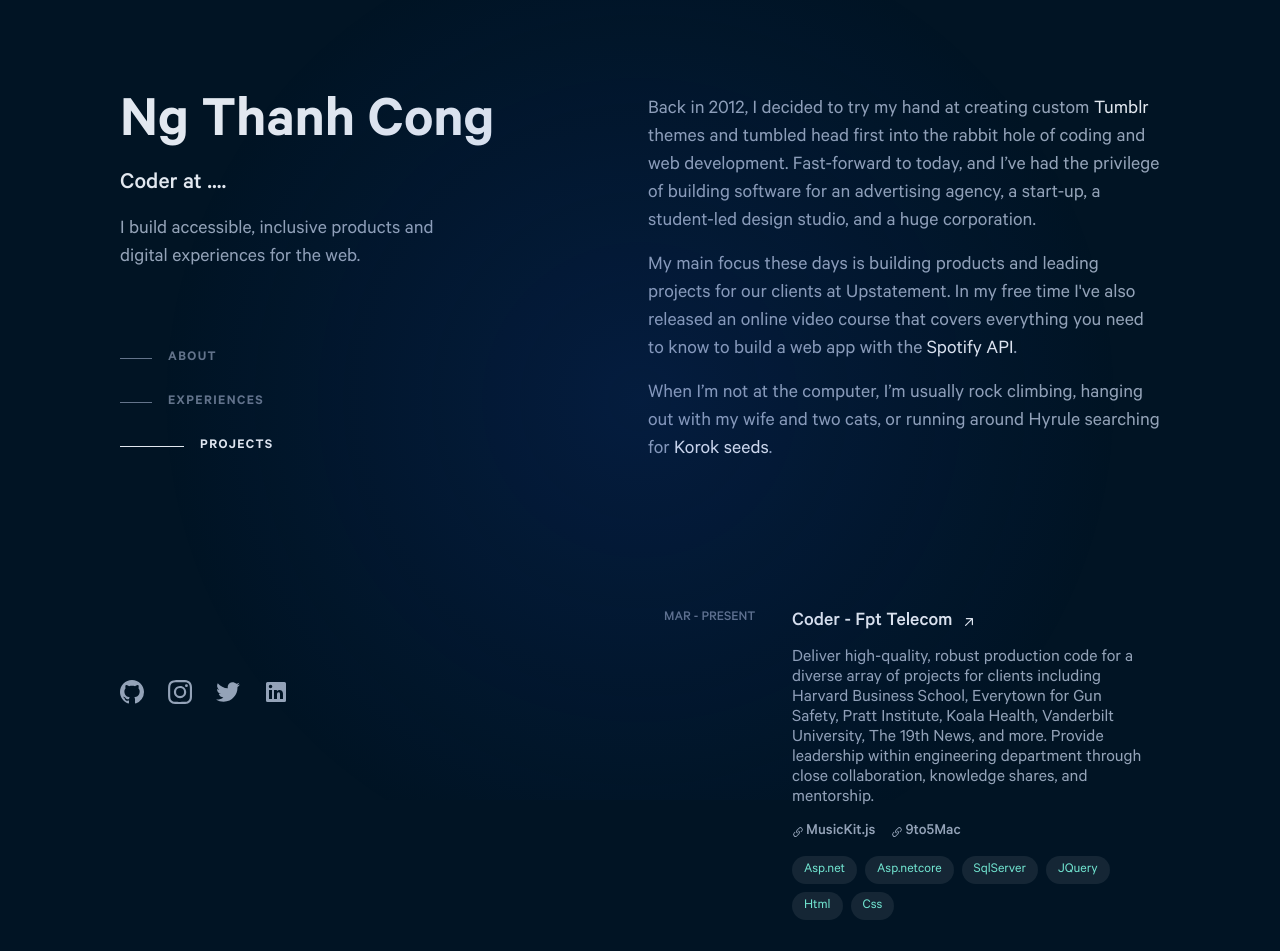
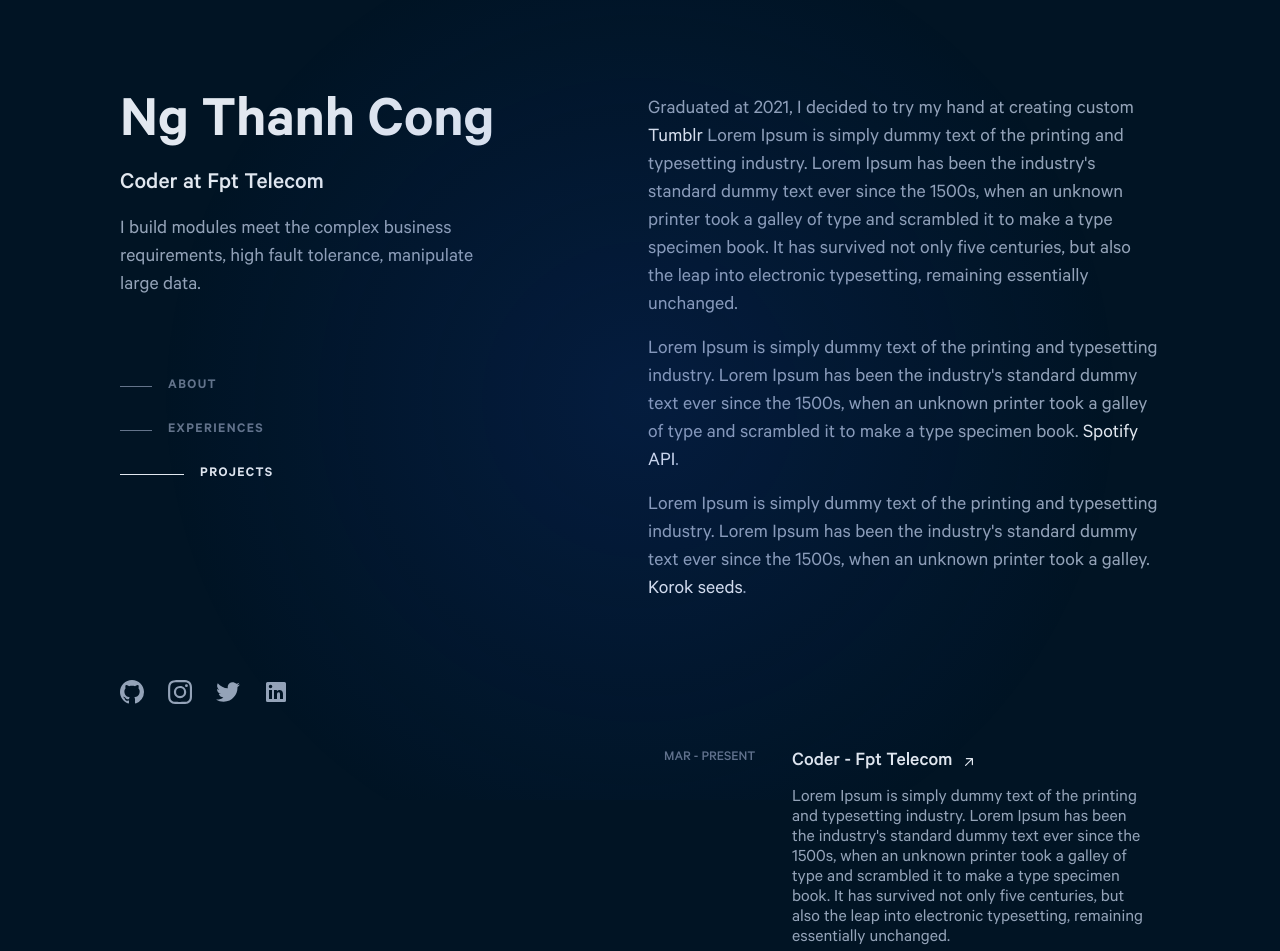
Before and after one commit to nxgthanhcong/tailwindcss-portfolio, a website: page public/index.html in a window 1280 px wide. Shown: the top 951 px of the page. Drawn offline with Linux system fonts and the light colour scheme.

Commit message:
update page description

```diff
--- a/public/index.html
+++ b/public/index.html
@@ -19,11 +19,10 @@
           <div>
             <h1 class="text-6xl font-bold text-slate-200">Ng Thanh Cong</h1>
             <h2 class="mt-3 text-2xl font-medium text-slate-200">
-              Coder at ....
+              Coder at Fpt Telecom
             </h2>
             <p class="mt-4 max-w-[70%] text-xl text-slate-400">
-              I build accessible, inclusive products and digital experiences for
-              the web.
+              I build modules meet the complex business requirements, high fault tolerance, manipulate large data.
             </p>
             <ul class="mt-16 hidden lg:block" id="navigation-menu"></ul>
           </div>
@@ -31,7 +30,7 @@
           <!-- ============================ SOCIAL ICONS ============================ -->
           <ul class="mt-10 flex gap-x-6">
             <li>
-              <a href="" class="text-slate-400 hover:text-slate-200">
+              <a href="https://github.com/nxgthanhcong" class="text-slate-400 hover:text-slate-200">
                 <svg
                   xmlns="http://www.w3.org/2000/svg"
                   viewBox="0 0 16 16"
@@ -99,24 +98,16 @@
           <div id="about" data-item="about" class="v2-section about">
             <h1 class="section__title">ABOUT</h1>
             <p class="mb-4 text-xl text-slate-400">
-              Back in 2012, I decided to try my hand at creating custom
+              Graduated at 2021, I decided to try my hand at creating custom
               <span class="text-slate-200">Tumblr</span>
-              themes and tumbled head first into the rabbit hole of coding and
-              web development. Fast-forward to today, and I’ve had the privilege
-              of building software for an advertising agency, a start-up, a
-              student-led design studio, and a huge corporation.
+              Lorem Ipsum is simply dummy text of the printing and typesetting industry. Lorem Ipsum has been the industry's standard dummy text ever since the 1500s, when an unknown printer took a galley of type and scrambled it to make a type specimen book. It has survived not only five centuries, but also the leap into electronic typesetting, remaining essentially unchanged.
             </p>
             <p class="mb-4 text-xl text-slate-400">
-              My main focus these days is building products and leading projects
-              for our clients at Upstatement. In my free time I've also released
-              an online video course that covers everything you need to know to
-              build a web app with the
+              Lorem Ipsum is simply dummy text of the printing and typesetting industry. Lorem Ipsum has been the industry's standard dummy text ever since the 1500s, when an unknown printer took a galley of type and scrambled it to make a type specimen book.
               <span class="text-slate-200">Spotify API</span>.
             </p>
             <p class="mb-4 text-xl text-slate-400">
-              When I’m not at the computer, I’m usually rock climbing, hanging
-              out with my wife and two cats, or running around Hyrule searching
-              for
+              Lorem Ipsum is simply dummy text of the printing and typesetting industry. Lorem Ipsum has been the industry's standard dummy text ever since the 1500s, when an unknown printer took a galley.
               <span class="text-slate-200">Korok seeds</span>.
             </p>
           </div>
--- a/public/js/main.js
+++ b/public/js/main.js
@@ -9,6 +9,30 @@
 };
 
 const UIController = {
+
+  RenderSocialList() {
+    const socialListItems = [
+      {
+        title: "Github",
+        icon: `
+        <svg
+                  xmlns="http://www.w3.org/2000/svg"
+                  viewBox="0 0 16 16"
+                  fill="currentColor"
+                  class="h-6 w-6"
+                  aria-hidden="true"
+                >
+                  <path
+                    d="M8 0C3.58 0 0 3.58 0 8c0 3.54 2.29 6.53 5.47 7.59.4.07.55-.17.55-.38 0-.19-.01-.82-.01-1.49-2.01.37-2.53-.49-2.69-.94-.09-.23-.48-.94-.82-1.13-.28-.15-.68-.52-.01-.53.63-.01 1.08.58 1.23.82.72 1.21 1.87.87 2.33.66.07-.52.28-.87.51-1.07-1.78-.2-3.64-.89-3.64-3.95 0-.87.31-1.59.82-2.15-.08-.2-.36-1.02.08-2.12 0 0 .67-.21 2.2.82.64-.18 1.32-.27 2-.27.68 0 1.36.09 2 .27 1.53-1.04 2.2-.82 2.2-.82.44 1.1.16 1.92.08 2.12.51.56.82 1.27.82 2.15 0 3.07-1.87 3.75-3.65 3.95.29.25.54.73.54 1.48 0 1.07-.01 1.93-.01 2.2 0 .21.15.46.55.38A8.013 8.013 0 0016 8c0-4.42-3.58-8-8-8z"
+                  ></path>
+                </svg>
+        `,
+        link: `https://github.com/nxgthanhcong`,
+      },
+
+    ]
+  },
+
   RenderNavigationMenu() {
     const navigationDataItems = [
       {
@@ -64,7 +88,7 @@
         position: "Coder",
         company: "Fpt Telecom",
         description:
-          "Deliver high-quality, robust production code for a diverse array of projects for clients including Harvard Business School, Everytown for Gun Safety, Pratt Institute, Koala Health, Vanderbilt University, The 19th News, and more. Provide leadership within engineering department through close collaboration, knowledge shares, and mentorship.",
+          "Lorem Ipsum is simply dummy text of the printing and typesetting industry. Lorem Ipsum has been the industry's standard dummy text ever since the 1500s, when an unknown printer took a galley of type and scrambled it to make a type specimen book. It has survived not only five centuries, but also the leap into electronic typesetting, remaining essentially unchanged.",
         links: [
           {
             title: "MusicKit.js",
@@ -106,7 +130,7 @@
         position: "Interner",
         company: "TopOnTech",
         description:
-          "Everytown for Gun Safety, Pratt Institute, Koala Health, Vanderbilt University, The 19th News, and more. Provide leadership within engineering department through close collaboration, knowledge shares, and mentorship.",
+          "Lorem Ipsum is simply dummy text of the printing and typesetting industry. Lorem Ipsum has been the industry's standard dummy text ever since the 1500s, when an unknown printer took a galley of type and scrambled it to make a type specimen book. It has survived not only five centuries, but also the leap into electronic typesetting, remaining essentially unchanged..",
         tags: [
           {
             title: "Asp.net",
@@ -125,7 +149,7 @@
         position: "Fresher",
         company: "Home",
         description:
-          "Worked with the UI team to engineer and improve major features of Starry’s customer-facing Android app. Everytown for Gun Safety, Pratt Institute, Koala Health, Vanderbilt University, The 19th News, and more. Provide leadership within engineering department through close collaboration, knowledge shares, and mentorship.",
+          "Lorem Ipsum is simply dummy text of the printing and typesetting industry. Lorem Ipsum has been the industry's standard dummy text ever since the 1500s, when an unknown printer took a galley of type and scrambled it to make a type specimen book. It has survived not only five centuries, but also the leap into electronic typesetting, remaining essentially unchanged..",
         links: [
           {
             title: "MusicKit.js",
@@ -147,7 +171,7 @@
         position: "Fresher",
         company: "Home",
         description:
-          "Worked with the UI team to engineer and improve major features of Starry’s customer-facing Android app. Everytown for Gun Safety, Pratt Institute, Koala Health, Vanderbilt University, The 19th News, and more. Provide leadership within engineering department through close collaboration, knowledge shares, and mentorship.",
+          "Lorem Ipsum is simply dummy text of the printing and typesetting industry. Lorem Ipsum has been the industry's standard dummy text ever since the 1500s, when an unknown printer took a galley of type and scrambled it to make a type specimen book. It has survived not only five centuries, but also the leap into electronic typesetting, remaining essentially unchanged.",
       },
     ];
 
@@ -305,7 +329,7 @@
         imgUrl: "./images/spotify.webp",
         title: "Integrating AngolaSearch with WordPress",
         description:
-          "Video course that teaches how to build a web app with the Spotify Web API. Topics covered include the principles of REST APIs, user auth flows, Node, Express, React, Styled Components, and more.",
+          "Lorem Ipsum is simply dummy text of the printing and typesetting industry. Lorem Ipsum has been the industry's standard dummy text ever since the 1500s, when an unknown printer took a galley of type and scrambled it to make a type specimen book. It has survived not only five centuries, but also the leap into electronic typesetting, remaining essentially unchanged.",
         awards: [
           {
             icon: `
@@ -319,7 +343,7 @@
         imgUrl: "./images/spotify-profile.webp",
         title: "Integrating AngolaSearch with WordPress",
         description:
-          "Video course that teaches how to build a web app with the Spotify Web API. Topics covered include the principles of REST APIs, user auth flows, Node, Express, React, Styled Components, and more.",
+          "Lorem Ipsum is simply dummy text of the printing and typesetting industry. Lorem Ipsum has been the industry's standard dummy text ever since the 1500s, when an unknown printer took a galley of type and scrambled it to make a type specimen book. It has survived not only five centuries, but also the leap into electronic typesetting, remaining essentially unchanged.",
         awards: [
           {
             icon: `
@@ -350,7 +374,7 @@
         imgUrl: "./images/halcyon.webp",
         title: "Integrating AngolaSearch with WordPress",
         description:
-          "Video course that teaches how to build a web app with the Spotify Web API. Topics covered include the principles of REST APIs, user auth flows, Node, Express, React, Styled Components, and more.",
+          "Lorem Ipsum is simply dummy text of the printing and typesetting industry. Lorem Ipsum has been the industry's standard dummy text ever since the 1500s, when an unknown printer took a galley of type and scrambled it to make a type specimen book. It has survived not only five centuries, but also the leap into electronic typesetting, remaining essentially unchanged. It was popularised in the 1960s with the release of Letraset sheets containing Lorem Ipsum passages, and more recently with desktop publishing software like Aldus PageMaker including versions of Lorem Ipsum.",
         tags: [
           {
             title: "Asp.net",
```
